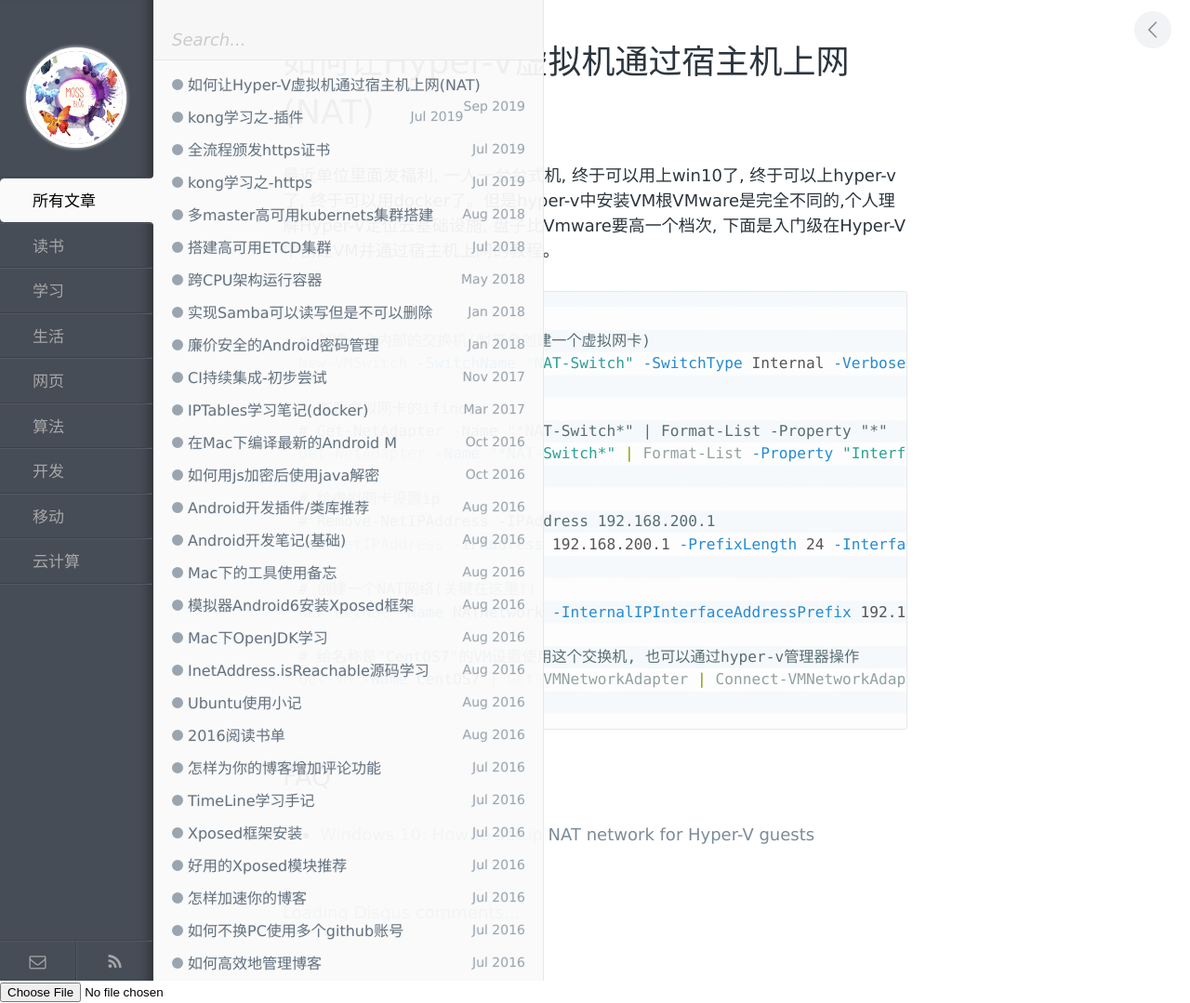
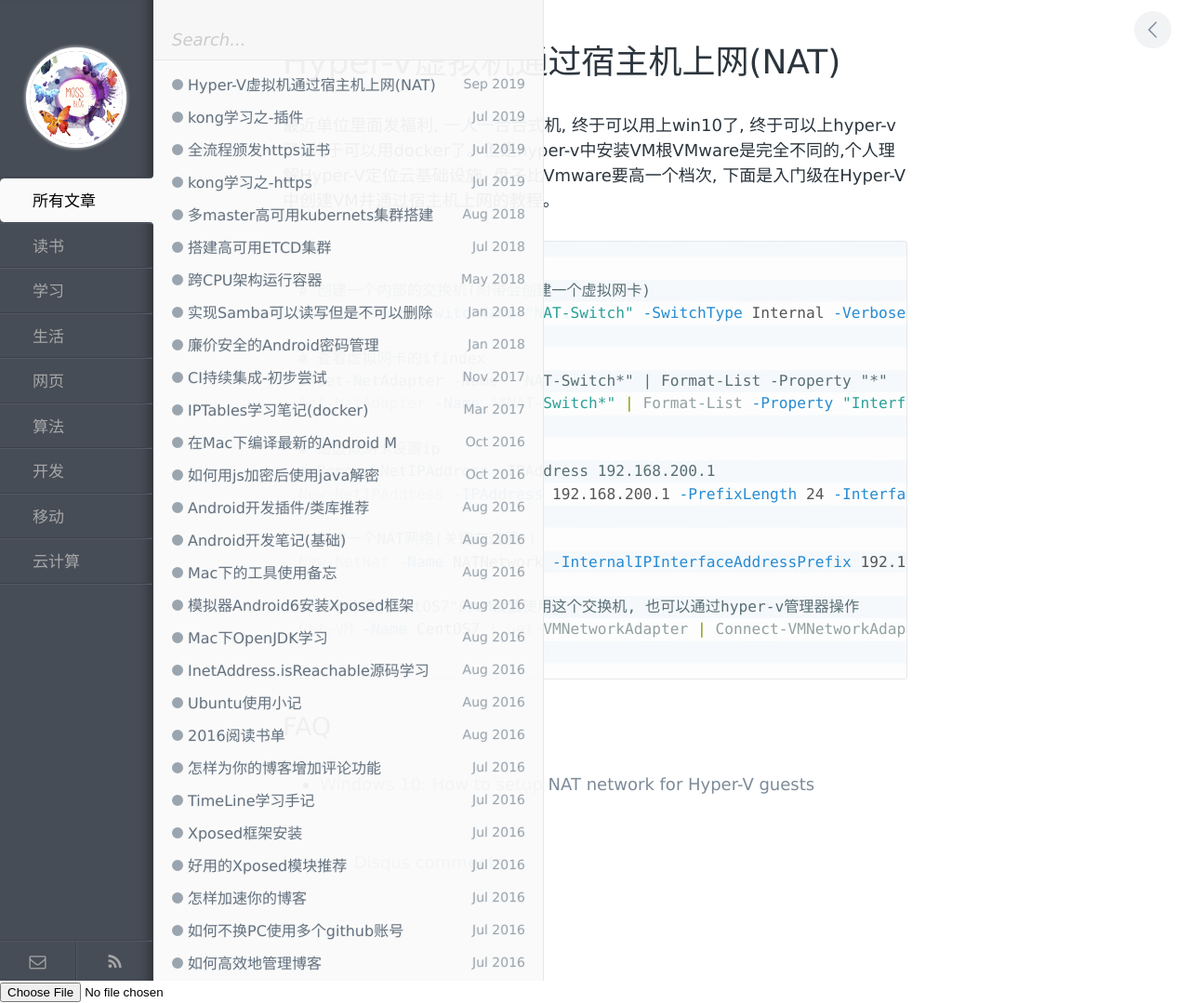
Before and after one commit to aiziyuer/aiziyuer.github.io, a Jekyll site: the page built from _posts/cloud/2019-09-04-new-post.md, in a window 1280 px wide. Shown: the whole page at 93% size. Built offline with Jekyll 4.4.1, drawn with Linux system fonts in a browser that asks for light colours; comment, search, counter and statistics services are not loaded.

Commit message:
标题缩减

```diff
--- a/_posts/cloud/2019-09-04-new-post.md
+++ b/_posts/cloud/2019-09-04-new-post.md
@@ -1,6 +1,6 @@
 ---
 layout: post
-title: "如何让Hyper-V虚拟机通过宿主机上网(NAT)"
+title: "Hyper-V虚拟机通过宿主机上网(NAT)"
 date: 2019-09-04 20:57
 summary: 公司内
 categories: [云计算]
```
